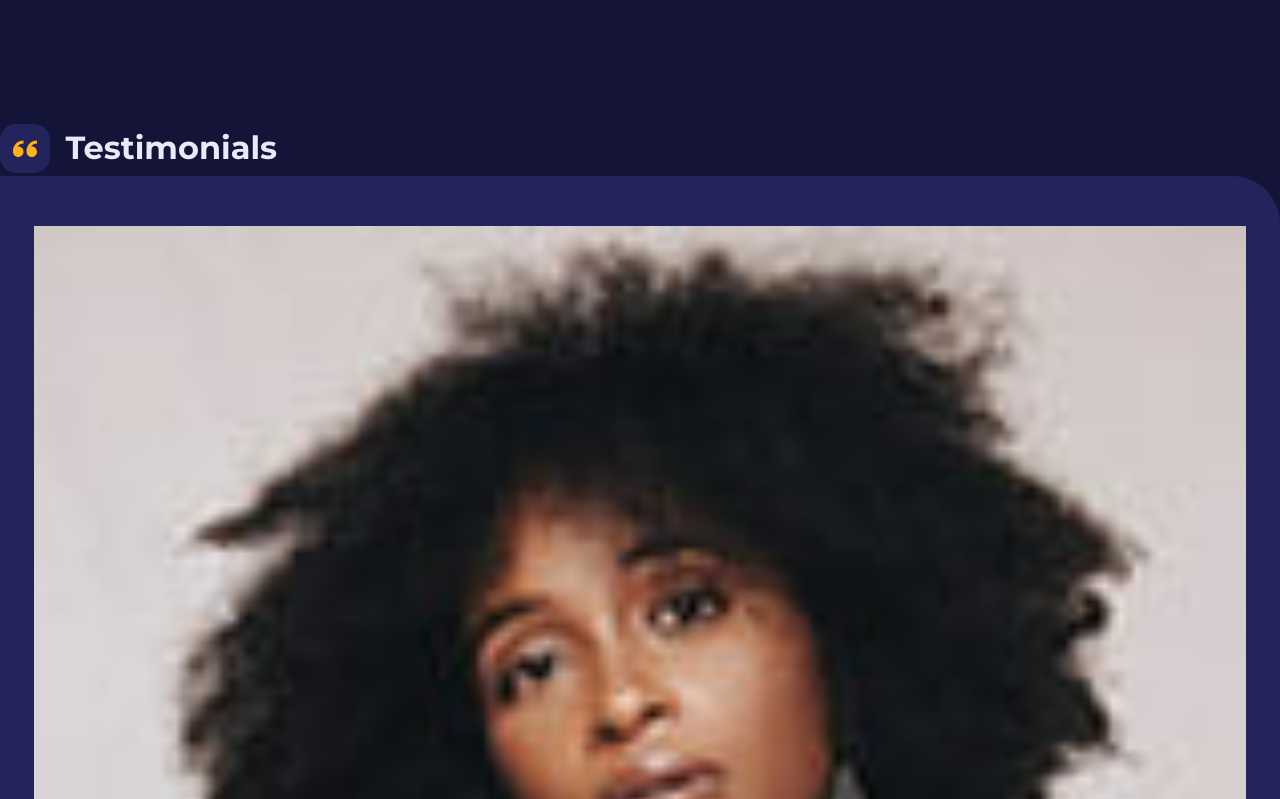
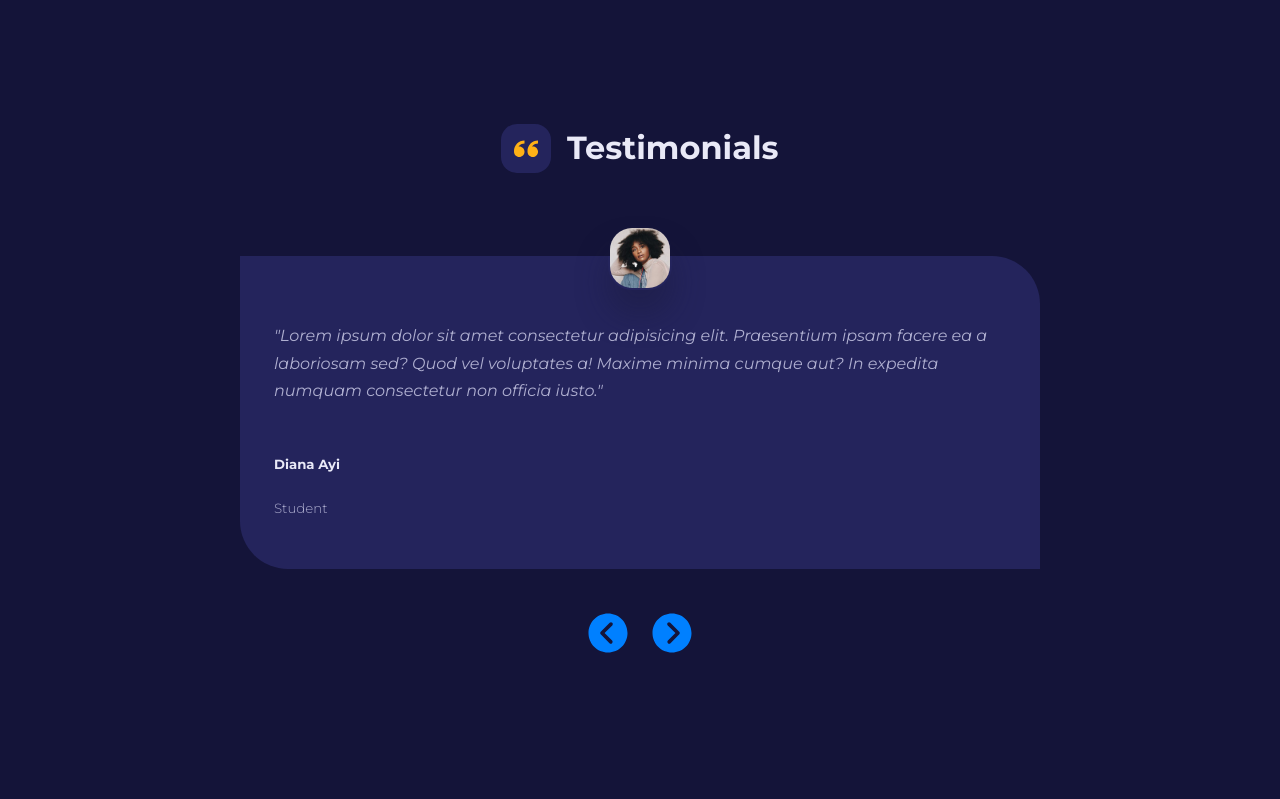
Before and after one commit to promishgrg98/gym-website, a React (Create React App) app: page / in a window 1280 px wide. Shown: the part 3080-3879 px from the top of the page. After the commit the page ends 3737 px from the top, so only its background shows below. Built offline with nearby package versions, Linux system fonts and the light colour scheme.

Commit message:
style testimonials component

```diff
--- a/src/components/Testimonials.jsx
+++ b/src/components/Testimonials.jsx
@@ -33,7 +33,7 @@ function Testimonials() {
     return (
         <section className="testimonials">
             <div className="conatiner testimonials_container">
-                <SectionHead icon={<ImQuotesLeft />} title={'Testimonials'} />
+                <SectionHead icon={<ImQuotesLeft />} title={'Testimonials'} className={'testimonials_head'} />
 
                 <Card className={'testimonial'}>
                     <div className="testimonial_avatar">
--- a/src/pages/home/home.css
+++ b/src/pages/home/home.css
@@ -152,3 +152,69 @@
         }
     }
 }
+
+
+.testimonials {
+    width: 50rem;
+    margin-inline: auto;
+
+    .testimonials_head {
+        justify-content: center;
+    }
+
+    .card.testimonial {
+        position: relative;
+        text-align: left;
+        margin-top: 5rem;
+
+        .testimonial_avatar {
+            width: 4rem;
+            height: 4rem;
+            border-radius: 1.5rem;
+            border: 2px solid transparent;
+            overflow: hidden;
+            position: absolute;
+            top: -2rem;
+            left: calc(50% - 2rem);
+            box-shadow: 0 1.5rem 2rem rgba(26, 26, 54, 0.4);
+            transition: var(--transition);
+        }
+
+        .testimonial_quote {
+            font-style: italic;
+            margin: 1rem 0 2rem;
+        }
+
+        .testimonials_title {
+            margin-top: 0.3rem;
+        }
+
+        &:hover {
+            .testimonial_avatar {
+                border-radius: 50%;
+                border-color: var(--color-gray-400);
+            }
+        }
+    }
+
+    .testimonials_btn-container {
+        width: fit-content;
+        margin: 2.5rem auto 0;
+        display: flex;
+        justify-content: center;
+        align-items: center;
+        gap: 1rem;
+
+        .testimonials_btn {
+            background: transparent;
+            cursor: pointer;
+
+            svg {
+                fill: var(--color-primary);
+                font-size: 1.8rem;
+                width: 3rem;
+                height: 3rem;
+            }
+        }
+    }
+}
```
